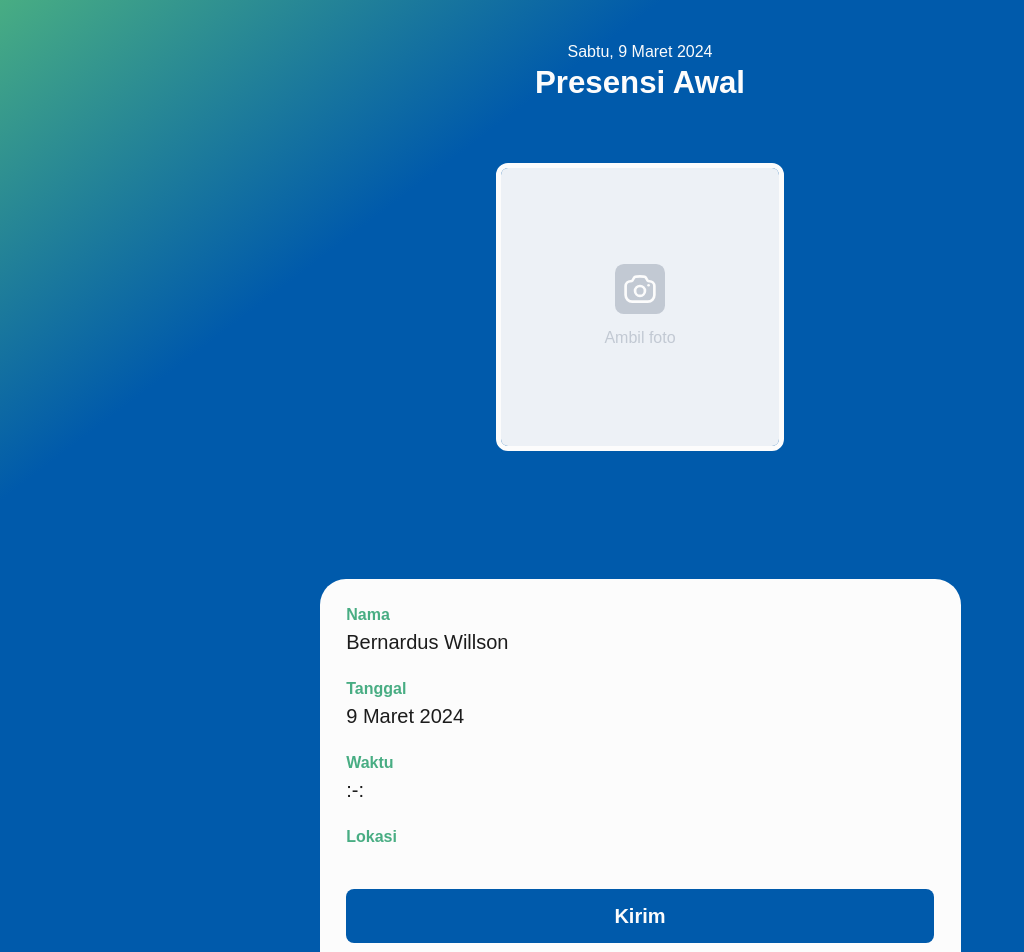
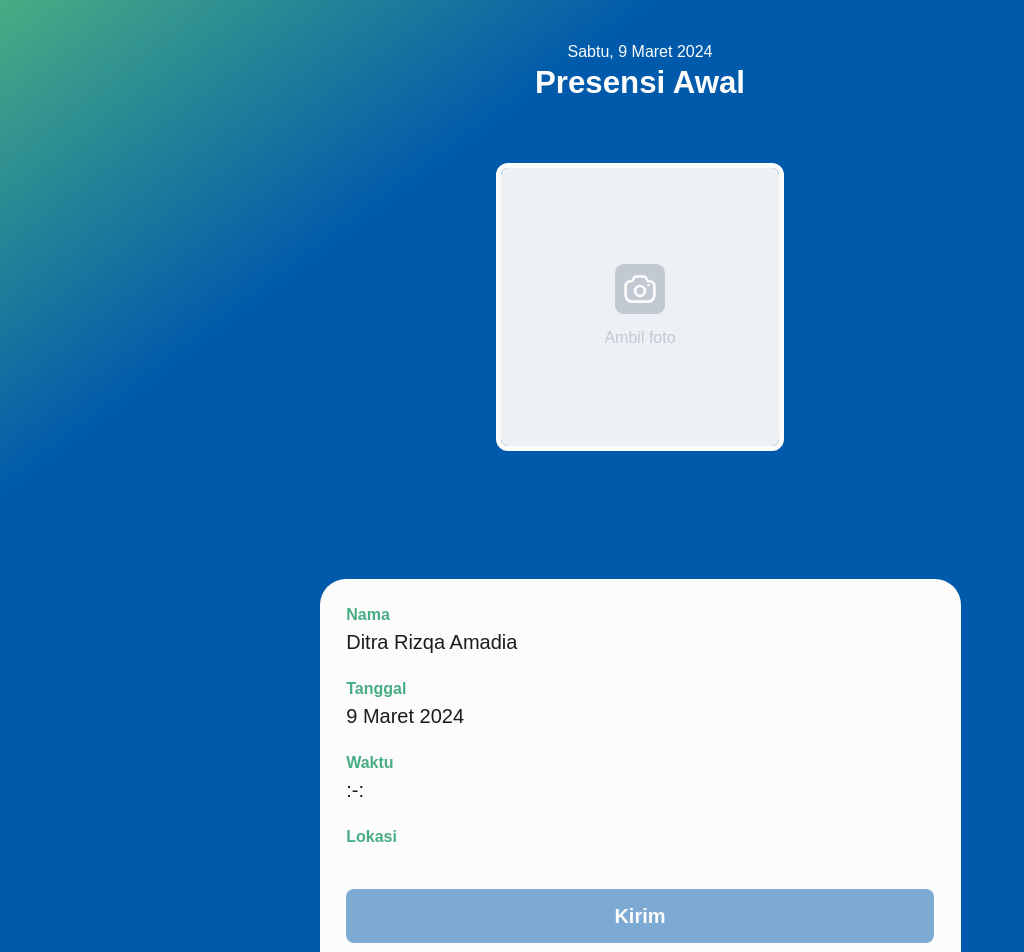
Before and after one commit to bernarduswillson/SweepIn-FE, a Next.js app: page /presensi/baru in a window 1280 px wide. Shown: the top 952 px of the page, without its empty margins (0-1024 px from the left). Built offline with nearby package versions, Linux system fonts and the light colour scheme.

Commit message:
feat: refactor button validation

```diff
--- a/src/app/presensi/baru/page.tsx
+++ b/src/app/presensi/baru/page.tsx
@@ -16,25 +16,13 @@ import parseTime from '@/utils/parseTime';
 // Interface
 import Log from '@/interface/Log';
 
-// Data Presensi Props
-interface DataPresensiProps {
-  nama: string;
-  tanggal: Date;
-  waktu: string;
-  lokasi: string;
-}
-
-// Data Presensi Dummy
-const dummyData: DataPresensiProps = {
-  nama: 'Bernardus Willson',
-  tanggal: new Date('2022-10-10'),
-  waktu: '',
-  lokasi: ''
-}
+// Data
+import sessionDummy from '@/data/sessionDummy.json';
 
 const FormPresensi = () => {
   // Form data
   const [formData, setFormData] = useState<Log>({
+    userId: sessionDummy.userId,
     photo: '',
     time: undefined,
     lat: undefined,
@@ -66,6 +54,7 @@ const FormPresensi = () => {
     return pos
   }
 
+  // Update time and location when photo is updated
   useEffect(() => {
     if (formData.photo) {
       const pos = getLoc();
@@ -76,7 +65,12 @@ const FormPresensi = () => {
         long: pos[1]
       }))
     }
-  }, [formData.photo])
+  }, [formData.photo]);
+
+  // Handle submit
+  const handleSubmit = () => {
+
+  };
 
   return (
     <div className="w-screen min-h-screen h-fit flex flex-col items-center gap-5 bg-gradient-to-br from-green_main to-blue_main to-[50vh]">
@@ -90,7 +84,7 @@ const FormPresensi = () => {
       <div className="w-full max-w-[641px] flex justify-center flex-grow py-6 bg-white rounded-t-[26px]">
         <div className='w-11/12 h-fit flex flex-col'>
           <h4 className="text-green_main text-base poppins-bold">Nama</h4>
-          <h3 className="text-black text-xl poppins-medium">{dummyData.nama}</h3>
+          <h3 className="text-black text-xl poppins-medium">{sessionDummy.name}</h3>
           <h4 className="text-green_main text-base mt-5 poppins-bold">Tanggal</h4>
           <h3 className="text-black text-xl poppins-medium">{getTodayString()}</h3>
           <h4 className="text-green_main text-base mt-5 poppins-bold">Waktu</h4>
@@ -104,7 +98,7 @@ const FormPresensi = () => {
           }
 
           <div className="flex flex-col items-center pt-10">
-            <SubmitButton text='Kirim' onClick={() => {}} />
+            <SubmitButton text='Kirim' onClick={() => {}} disable={!formData.photo || !formData.time || !formData.long || !formData.lat }/>
           </div>
         </div>
 
--- a/src/components/ui/SubmitButton.tsx
+++ b/src/components/ui/SubmitButton.tsx
@@ -11,8 +11,8 @@ const SubmitButton = (props: SubmitButtonProps):JSX.Element => {
     <button
       onClick={onClick}
       disabled={!!disable}
-      className={`w-full py-3 px-5 flex justify-center items-center bg-blue_main text-white hover:bg-blue_dark rounded-lg
-      ${disable ? 'opacity-50' : 'opacity-100'} text-xl poppins-bold button-animation`}
+      className={`w-full py-3 px-5 flex justify-center items-center bg-blue_main text-white rounded-lg
+      ${disable ? 'opacity-50' : 'opacity-100 hover:bg-blue_dark'} text-xl poppins-bold button-animation`}
     >
       {text}
     </button>
--- a/src/interface/Log.ts
+++ b/src/interface/Log.ts
@@ -1,6 +1,7 @@
 export default interface Log {
+  userId: string,
   photo: string,
   time: Date | undefined,
   lat: number | undefined,
   long: number | undefined,
-}
+};
```
